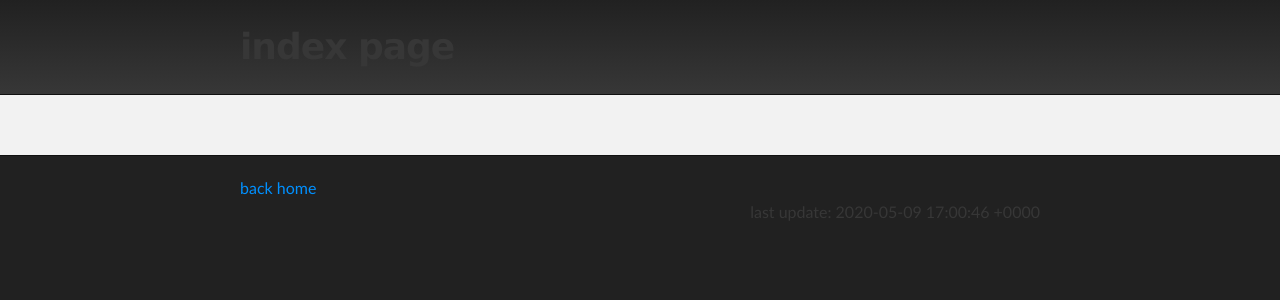
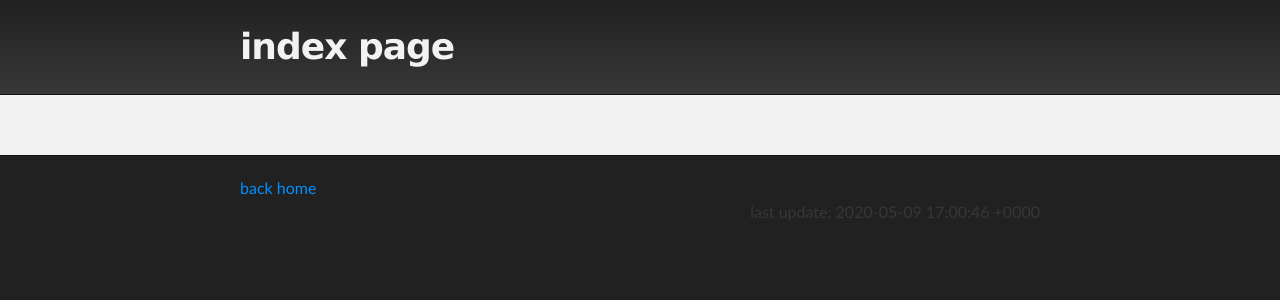
Before and after one commit to ZackDev/zackdev.github.io, a Jekyll site: the page built from index.md, in a window 1280 px wide. Shown: the top 300 px of the page. Built offline with Jekyll 4.4.1, drawn with Linux system fonts in a browser that asks for light colours.

Commit message:
updated style.css

```diff
--- a/css/style.css
+++ b/css/style.css
@@ -152,16 +152,9 @@ Full-Width Styles
   padding: 20px 10px 20px 10px;
 }
 
-#project_title {
-  margin: 0;
-  color: #fff;
-  font-size: 42px;
-  font-weight: 700;
-}
-
 #page_title {
   margin: 0;
-  color: #373737;
+  color: #f2f2f2;
   font-size: 36px;
 }
 
```
